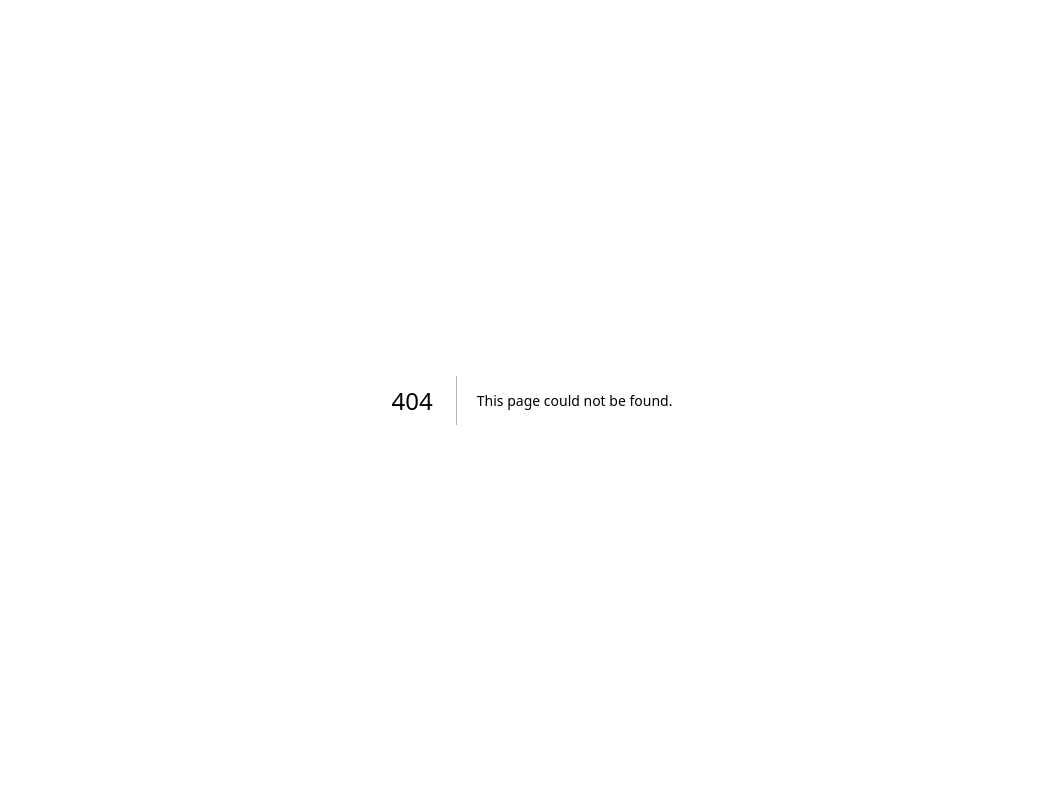
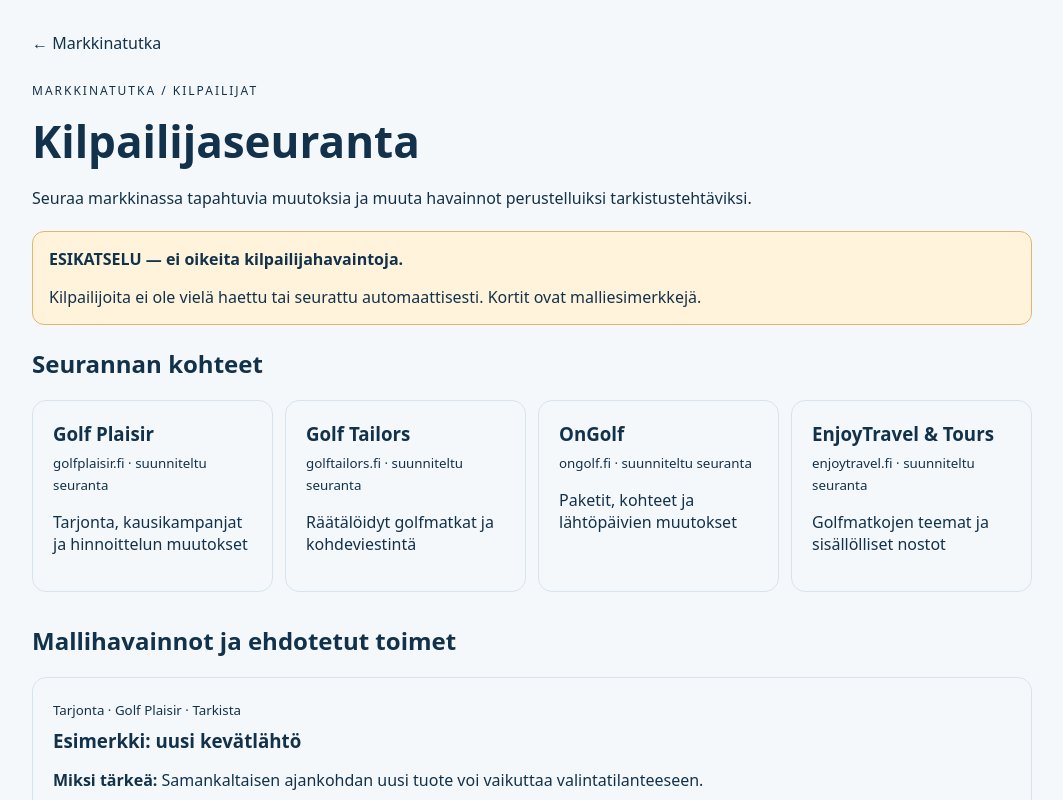
Before and after one commit to skippari-gh/golfpassi-marketing-tracker, a Next.js app: page /markkinatutka/kilpailijat in a window 1280 px wide. Before the commit this address had no page. Shown: the top 800 px of the page, without its empty margins (108-1171 px from the left). Built offline with nearby package versions, Linux system fonts and the light colour scheme.

Commit message:
Add clearly labelled competitor intelligence preview with source and evidence workflow

```diff
--- /dev/null
+++ b/app/markkinatutka/kilpailijat/page.tsx
@@ -0,0 +1,49 @@
+import Link from 'next/link'
+
+export const dynamic = 'force-static'
+
+type Signal = { source: string; category: string; title: string; why: string; action: string; strength: 'Tarkista' | 'Seuraa'; evidence: string }
+const sources = [
+  { name: 'Golf Plaisir', domain: 'golfplaisir.fi', focus: 'Tarjonta, kausikampanjat ja hinnoittelun muutokset' },
+  { name: 'Golf Tailors', domain: 'golftailors.fi', focus: 'Räätälöidyt golfmatkat ja kohdeviestintä' },
+  { name: 'OnGolf', domain: 'ongolf.fi', focus: 'Paketit, kohteet ja lähtöpäivien muutokset' },
+  { name: 'EnjoyTravel & Tours', domain: 'enjoytravel.fi', focus: 'Golfmatkojen teemat ja sisällölliset nostot' },
+]
+const signals: Signal[] = [
+  { source: 'Golf Plaisir', category: 'Tarjonta', title: 'Esimerkki: uusi kevätlähtö', why: 'Samankaltaisen ajankohdan uusi tuote voi vaikuttaa valintatilanteeseen.', action: 'Vertaa lähtöpäivät, sisällöt ja loppuhinta ennen johtopäätöksiä.', strength: 'Tarkista', evidence: 'Ei havaintoa – malliesimerkki' },
+  { source: 'Golf Tailors', category: 'Viestintä', title: 'Esimerkki: kohde-esittelyn uusi painotus', why: 'Kilpailijoiden viestit auttavat tunnistamaan erottautumismahdollisuuksia.', action: 'Arvioi erottavatko Golfpassin sisältö ja palvelu aidosti.', strength: 'Seuraa', evidence: 'Ei havaintoa – malliesimerkki' },
+  { source: 'OnGolf', category: 'Hinta', title: 'Esimerkki: hintatason muutos', why: 'Lähtöhinta ei yksin kerro vertailukelpoista kokonaishintaa.', action: 'Tarkista yömäärä, lennot, green feet, kuljetukset ja lisämaksut.', strength: 'Tarkista', evidence: 'Ei havaintoa – malliesimerkki' },
+]
+
+export default function CompetitorPreview() {
+  return <main style={{ maxWidth: 1040, margin: 'auto', padding: '32px 20px', fontFamily: 'system-ui,sans-serif', color: '#12324b' }}>
+    <Link href="/markkinatutka">← Markkinatutka</Link>
+    <p style={{ textTransform: 'uppercase', letterSpacing: 2, fontSize: 12, marginTop: 28 }}>MARKKINATUTKA / KILPAILIJAT</p>
+    <h1 style={{ fontSize: 'clamp(30px,4vw,44px)', margin: '12px 0' }}>Kilpailijaseuranta</h1>
+    <p>Seuraa markkinassa tapahtuvia muutoksia ja muuta havainnot perustelluiksi tarkistustehtäviksi.</p>
+    <div role="status" style={{ background: '#fff3dc', border: '1px solid #e0b76d', borderRadius: 12, padding: 16, margin: '22px 0' }}>
+      <strong>ESIKATSELU — ei oikeita kilpailijahavaintoja.</strong>
+      <p style={{ marginBottom: 0 }}>Kilpailijoita ei ole vielä haettu tai seurattu automaattisesti. Kortit ovat malliesimerkkejä.</p>
+    </div>
+    <h2>Seurannan kohteet</h2>
+    <section style={{ display: 'grid', gridTemplateColumns: 'repeat(auto-fit,minmax(220px,1fr))', gap: 12 }}>
+      {sources.map(item => <article key={item.name} style={{ padding: 20, border: '1px solid #d7e4ec', borderRadius: 14 }}>
+        <h3 style={{ margin: '0 0 5px' }}>{item.name}</h3>
+        <small>{item.domain} · suunniteltu seuranta</small>
+        <p>{item.focus}</p>
+      </article>)}
+    </section>
+    <h2 style={{ marginTop: 32 }}>Mallihavainnot ja ehdotetut toimet</h2>
+    <section style={{ display: 'grid', gap: 12 }}>
+      {signals.map(item => <article key={item.title} style={{ padding: 20, border: '1px solid #d7e4ec', borderRadius: 14 }}>
+        <small>{item.category} · {item.source} · {item.strength}</small>
+        <h3 style={{ margin: '8px 0' }}>{item.title}</h3>
+        <p><strong>Miksi tärkeä:</strong> {item.why}</p>
+        <p><strong>Ehdotus:</strong> {item.action}</p>
+        <p style={{ fontSize: 13, color: '#55758a' }}>Todisteen tila: {item.evidence}</p>
+      </article>)}
+    </section>
+    <h2>Automaattiseurannan hyväksymiskriteerit</h2>
+    <p>Jokainen todellinen havainto edellyttää lähde-URL:n, havaitsemisajan, muutoksen vanhan ja uuden tilan sekä lähteeseen sidotun luotettavuusarvion. Hintavertailu edellyttää samanpituisia matkoja ja sisällön erittelyä. Mitään mainosta, julkaisua tai sähköpostia ei tehdä automaattisesti.</p>
+  </main>
+}
```
